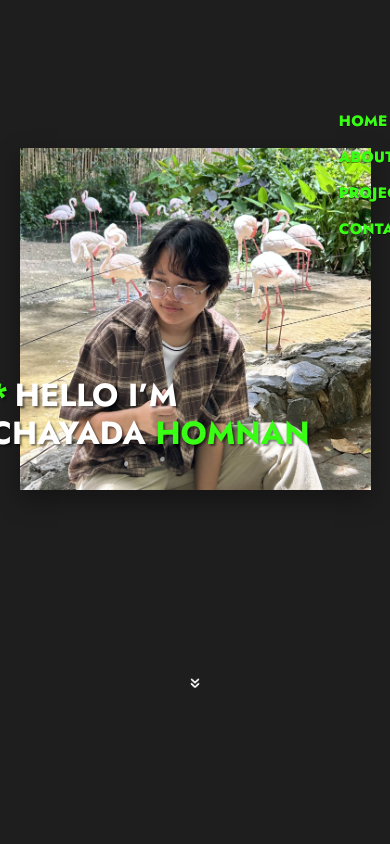
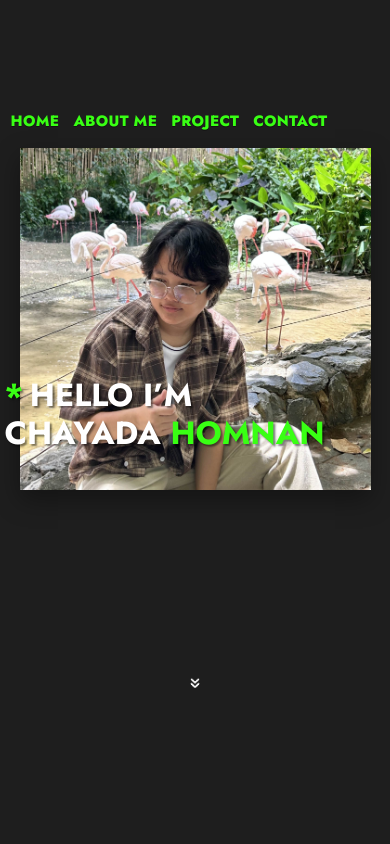
Before and after one commit to Sonnoah/Portfolio-CH, a Next.js app: page / in a window 390 px wide. Shown: the top 844 px of the page. Built offline with nearby package versions, Linux system fonts and the light colour scheme.

Commit message:
4th-css-commit

```diff
--- a/app/globals.css
+++ b/app/globals.css
@@ -55,7 +55,6 @@ section.section {
 
 }
 
-
 .title {
   position: absolute;
   top: 65%;
@@ -80,7 +79,7 @@ section.section {
 .tag{
   position: absolute;
   top: 13%;
-  transform: translateX(18vw);
+  right: -60;
   display: flex;
   flex-direction: column;
   gap: 14px;
@@ -392,13 +391,14 @@ hr {
     transform: none;
   }
   .title {
-    left: -30px;
+    left: -15px;
     font-size: 32px;
   }
   .tag{
-    right: 50px;
+    right: 75px;
+    flex-direction: row;
+    top: 30;
   }
-
   .h1-header {
     text-align: center;
     font-size: 30px;
```
